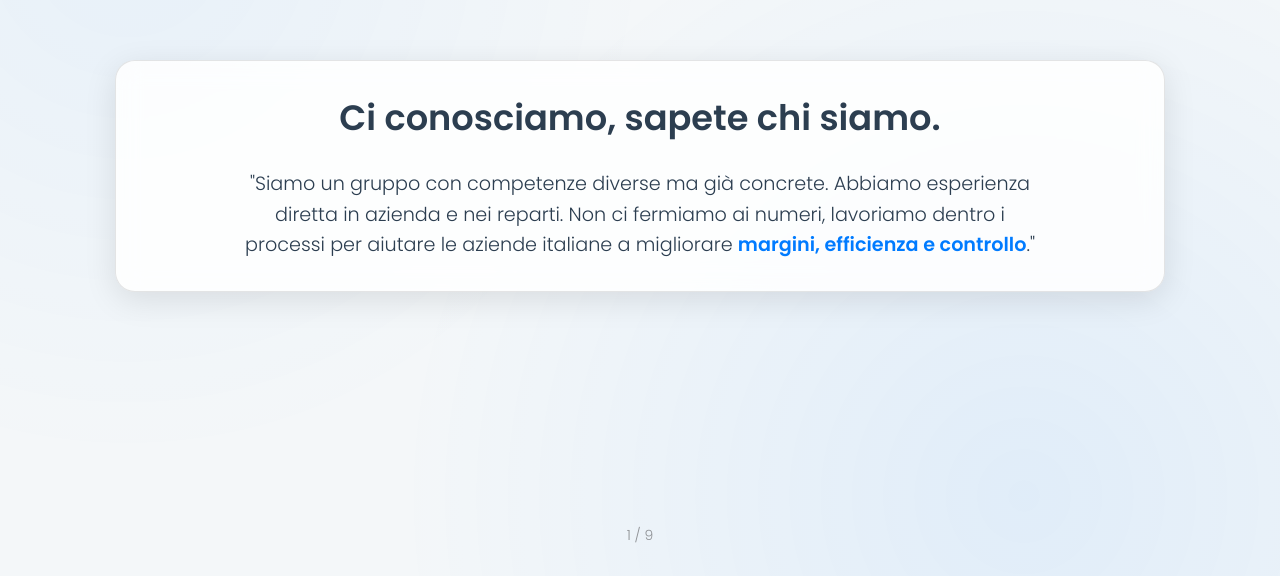
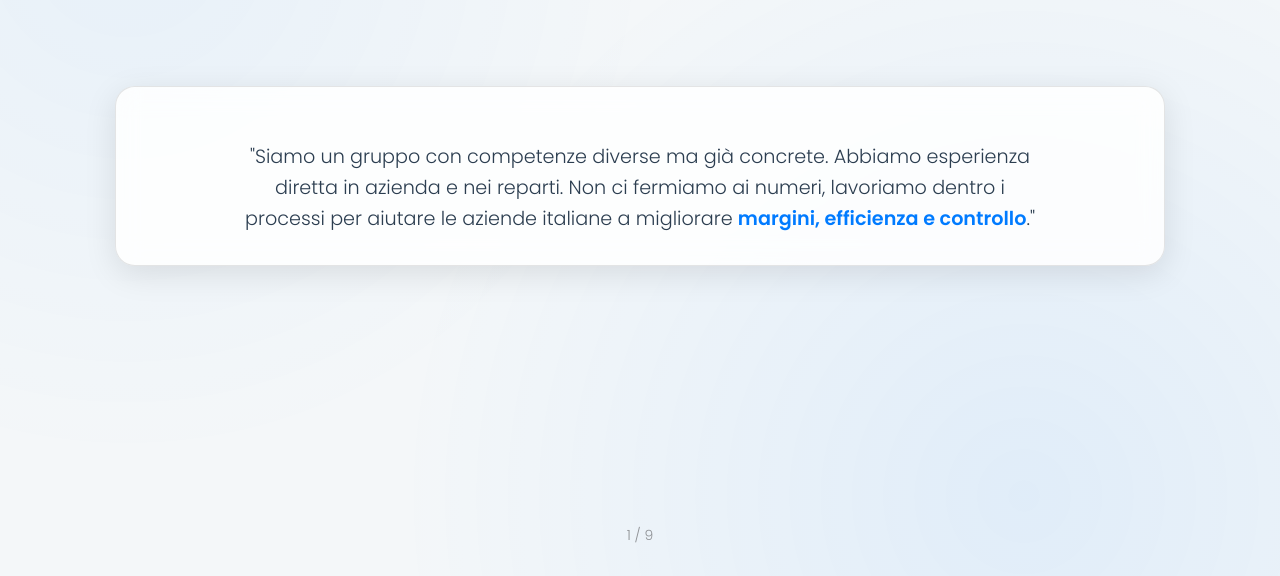
Before and after one commit to giuseppepassaniti/pmi, a plain HTML site: page index.html in a window 1280 px wide. Shown: the part 224-800 px from the top of the page. Drawn offline with Linux system fonts and the light colour scheme.

Commit message:
Update index.html

```diff
--- a/index.html
+++ b/index.html
@@ -299,7 +299,7 @@
         <!-- SLIDE 1: APERTURA -->
         <section class="slide" id="slide-1">
             <div class="content-box">
-                <h2>Ci conosciamo, sapete chi siamo.</h2>
+                <h2></h2>
                 <p style="font-size: 1.2rem; line-height: 1.6; max-width: 800px; margin: 0 auto;">
                      "Siamo un gruppo con competenze diverse ma già concrete. Abbiamo esperienza diretta in azienda e nei reparti. Non ci fermiamo ai numeri, lavoriamo dentro i processi per aiutare le aziende italiane a migliorare <span class="highlight">margini, efficienza e controllo</span>."
                 </p>
```
